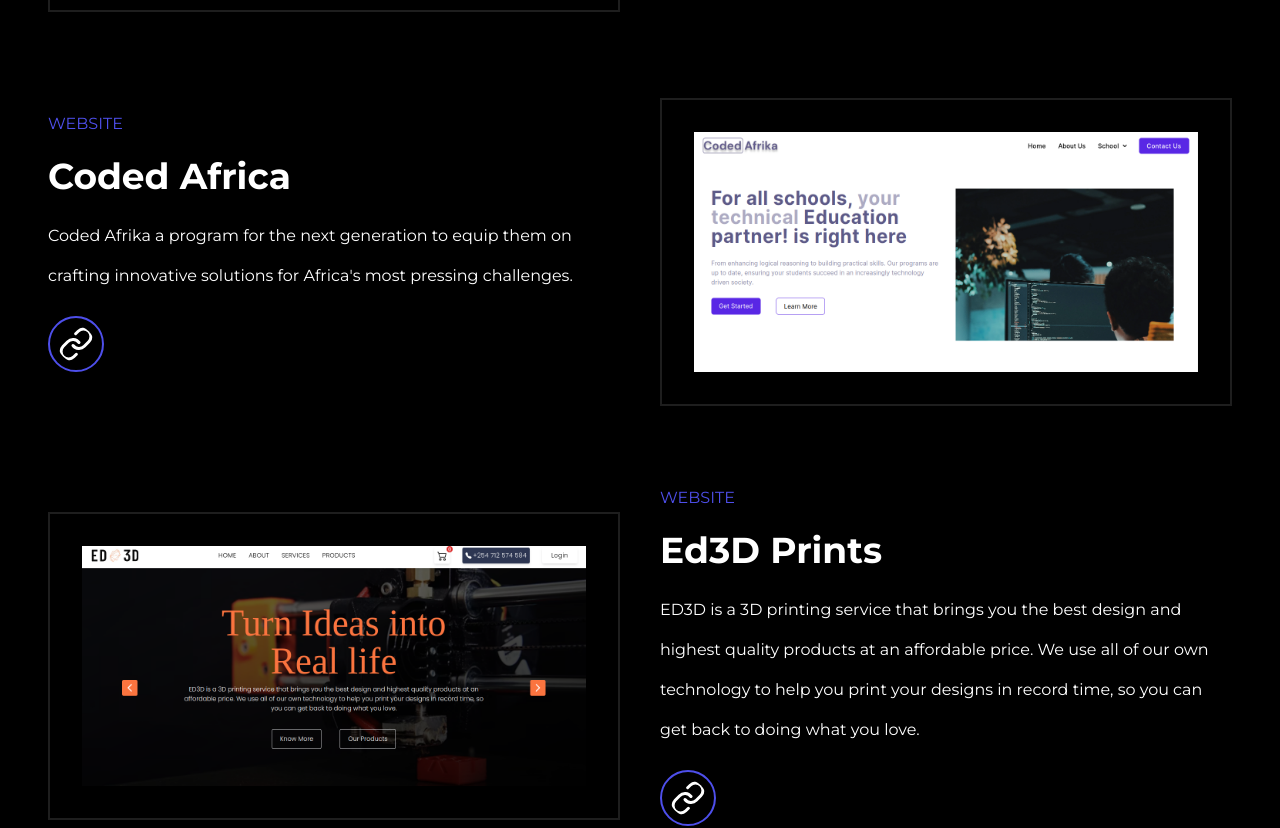
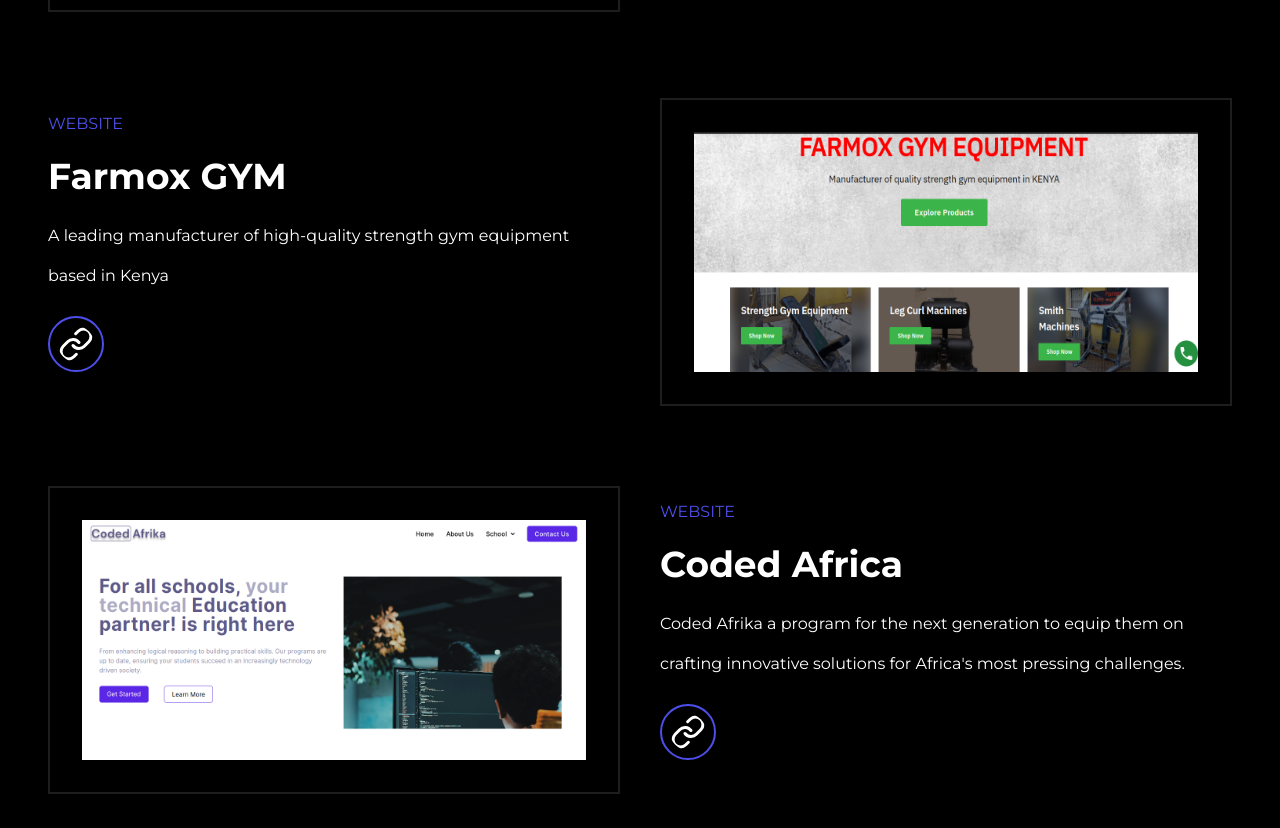
Before and after one commit to carreuky/Portfolio, a React (Vite) app: page / in a window 1280 px wide. Shown: the part 3602-4430 px from the top of the page. Built offline with nearby package versions, Linux system fonts and the light colour scheme.

Commit message:
projects

```diff
--- a/src/components/projects.jsx
+++ b/src/components/projects.jsx
@@ -13,13 +13,21 @@
       imagePosition: "left",
     },
     {
+      title:'Farmox GYM',
+      type:'Website',
+      description:'A leading manufacturer of high-quality strength gym equipment based in Kenya',
+      image: "/img/projects/7.png",
+      link: "https://farmoxgymequipment.com/",
+      imagePosition: "right",
+    },
+    {
       title: "Coded Africa",
       type: "Website",
       description:
         "Coded Afrika a program for the next generation to equip them on crafting innovative solutions for Africa's most pressing challenges.",
       image: "/img/projects/5.png",
       link: "https://coded-africa.vercel.app/",
-      imagePosition: "right",
+      imagePosition: "left",
     },
     {
       title: "Ed3D Prints",
```
Also changed, not shown: public/img/projects/7.png (added).
